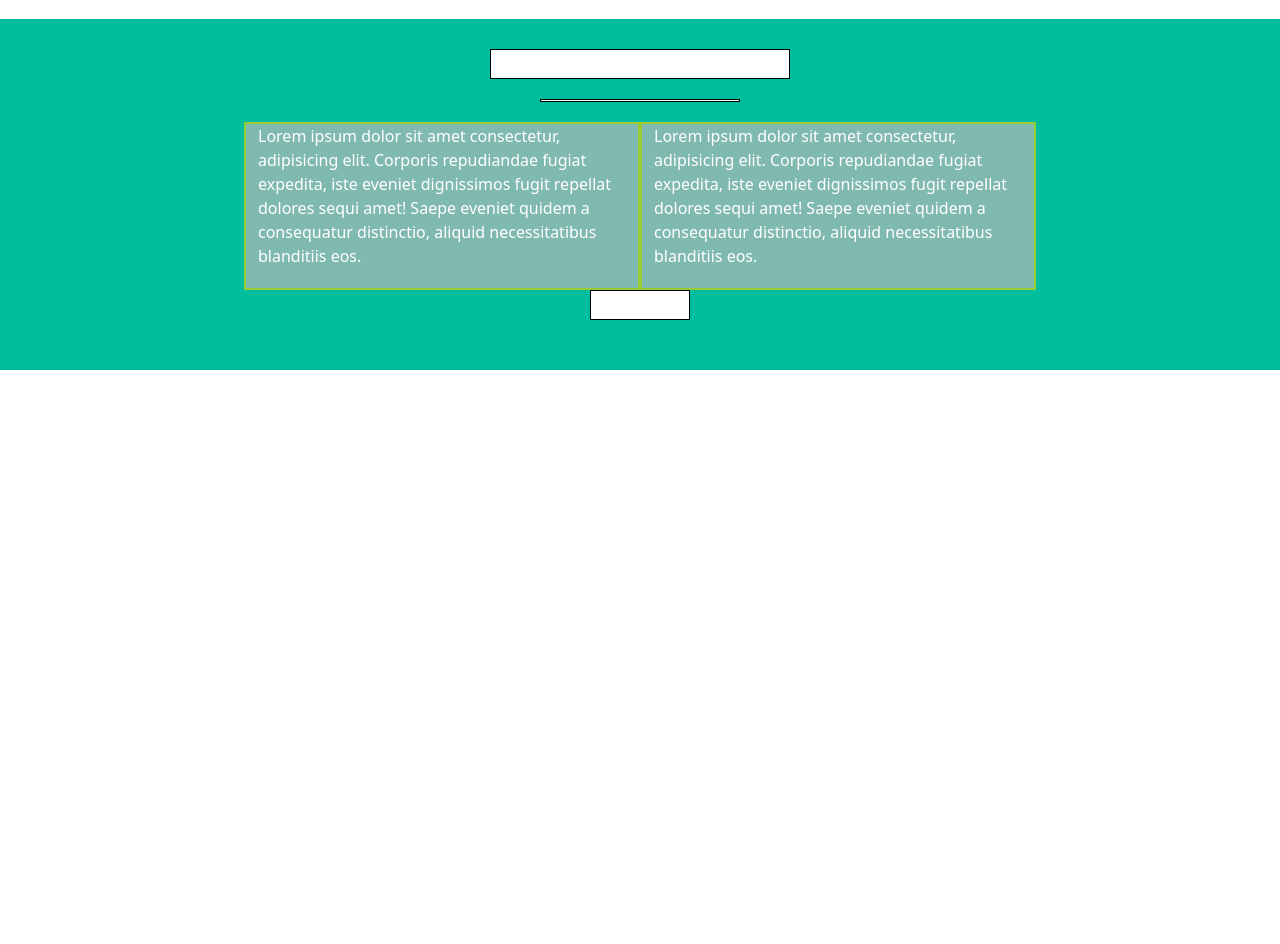
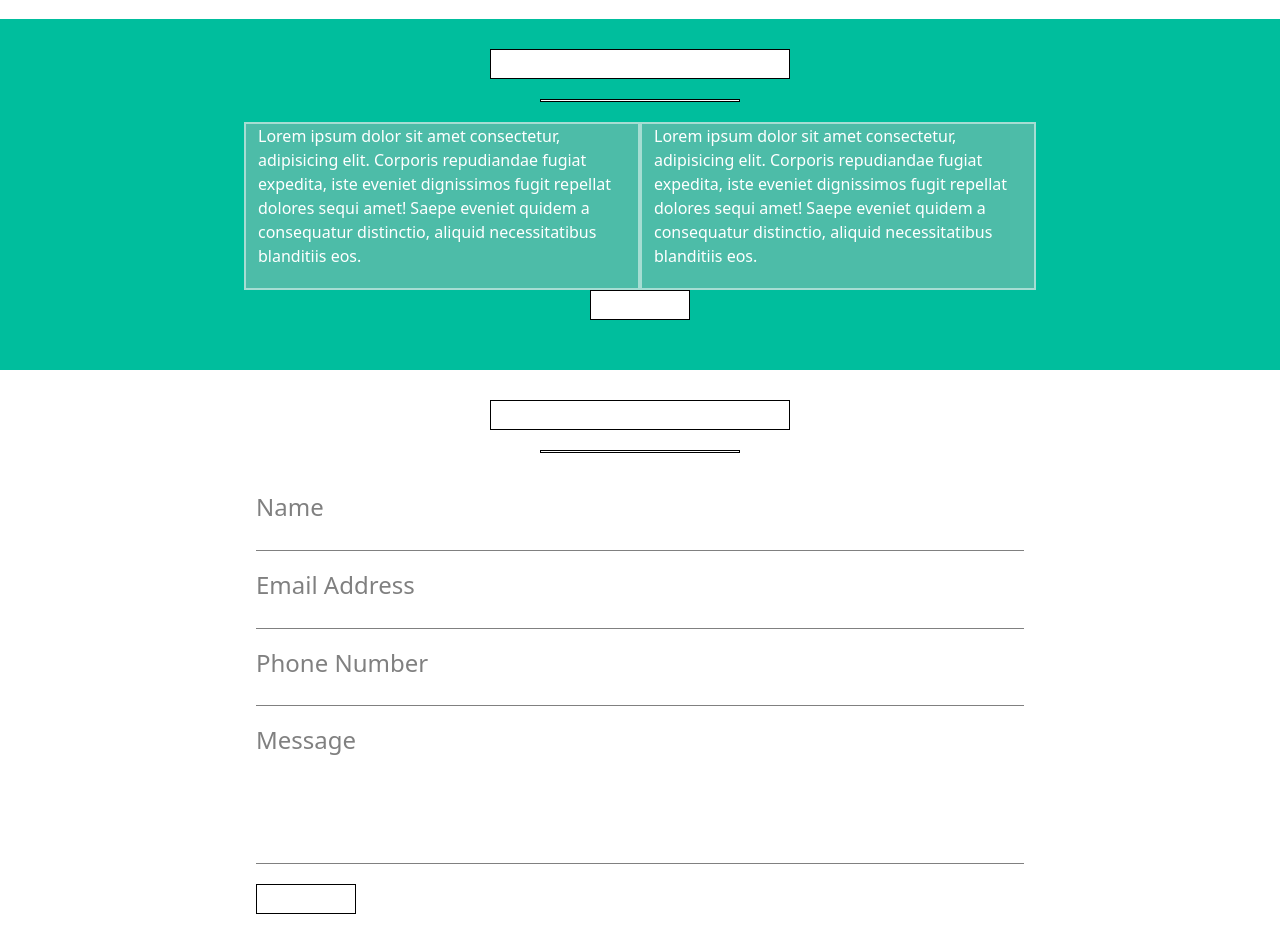
Before and after one commit to gabrielemafrica/html-css-bootstrap-freelancer, a plain HTML site: page index.html in a window 1280 px wide. Shown: the part 940-1884 px from the top of the page. Before the commit the page ends 1310 px from the top, so only its background shows below. Drawn offline with nearby package versions, Linux system fonts and the light colour scheme.

Commit message:
contact me

```diff
--- a/css/style.css
+++ b/css/style.css
@@ -4,11 +4,12 @@
 
 .mio_container{
     width: 90%;
+    padding: 30px 0;
     margin: 0 auto;
 }
-.mio_container_slim{
+.mio_container.slim{
     width: 70%;
-    margin: 0 auto;
+
 }
 
 /* header */
@@ -42,7 +43,7 @@ header{
     .mio_container{
         width: 70%;
     }
-    .mio_container_slim{
+    .mio_container.slim{
         width: 60%;
     }
 
@@ -55,7 +56,6 @@ header{
     /* jumbotron */
     #jumbotron{
         background-color: rgb(0, 190, 157);
-        padding: 30px 0;
         text-align: center;
     }
 
@@ -67,7 +67,7 @@ header{
     /* portgolio */
 
     #portfolio{
-        padding: 30px 0;
+
     }
 
 
@@ -108,7 +108,7 @@ header{
 
     #about{
         background-color: rgb(0, 190, 157);
-        padding: 30px 0;
+
     }
 
 
@@ -117,14 +117,37 @@ header{
 
 
     /* fine about */
+
+
+    /* contact me */
+
+    #compila{
+        color: gray;
+        margin-bottom: 20px;
+    }
+
+    .mio_form{
+        border-bottom: 1px solid gray;
+        padding: 20px 0;
+    }
+    .mio_form.big{
+
+        padding-bottom: 100px;
+    }
+
+
+
+    /* fine contact me */
+
+
 /* fine mian */
 
 
 /* debug */
 
 [class*="col"]{
-    background-color: rgba(255, 182, 193, 0.5);
-    border: 2px solid yellowgreen;
+    background-color: rgba(255, 182, 193, 0.3);
+    border: 2px solid rgba(255, 255, 255, 0.5);
 }
 
 
@@ -205,3 +228,7 @@ header{
     margin: 0 auto 20px auto;
 
 }
+
+.debug_button.left{
+    margin: 0;
+}
--- a/index.html
+++ b/index.html
@@ -109,7 +109,7 @@
 
         <!-- about -->
         <section id="about">
-            <div class="mio_container_slim">
+            <div class="mio_container slim">
                 <div class="debug_title"></div>
                 <div class="debug_line"></div>
 
@@ -135,7 +135,23 @@
 
         <!-- contact me -->
         <section id="contact_me">
+            <div class="mio_container slim">
+                <div class="debug_title"></div>
+                <div class="debug_line"></div>
 
+                <div id="compila">
+
+                    <div class="mio_form"><h4>Name</h4></div>
+                    <div class="mio_form"><h4>Email Address</h4></div>
+                    <div class="mio_form"><h4>Phone Number</h4></div>
+                    <div class="mio_form big"><h4>Message</h4></div>
+
+                </div>
+
+                <div class="debug_button left"></div>
+
+
+            </div>
 
         </section>
 
```
